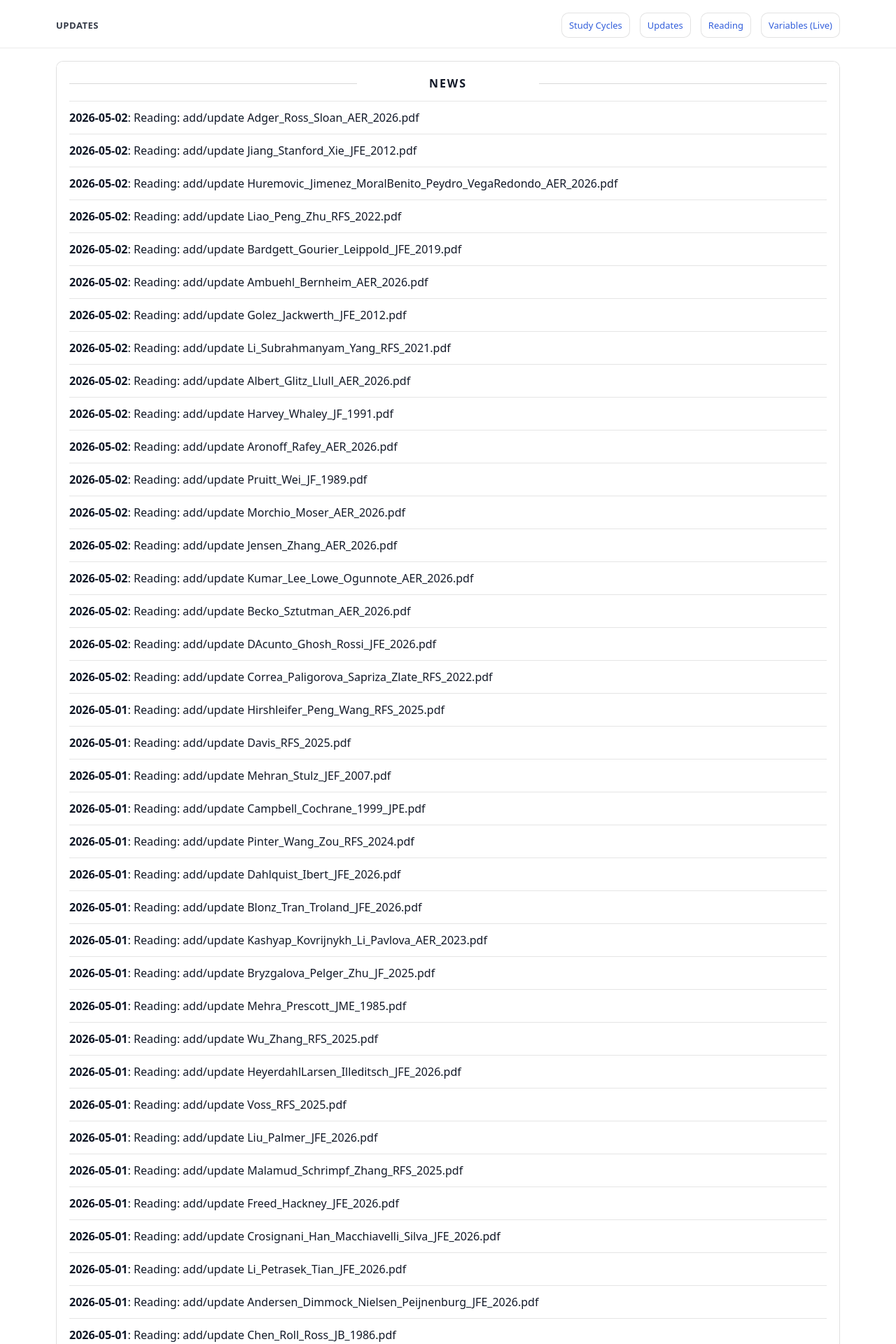
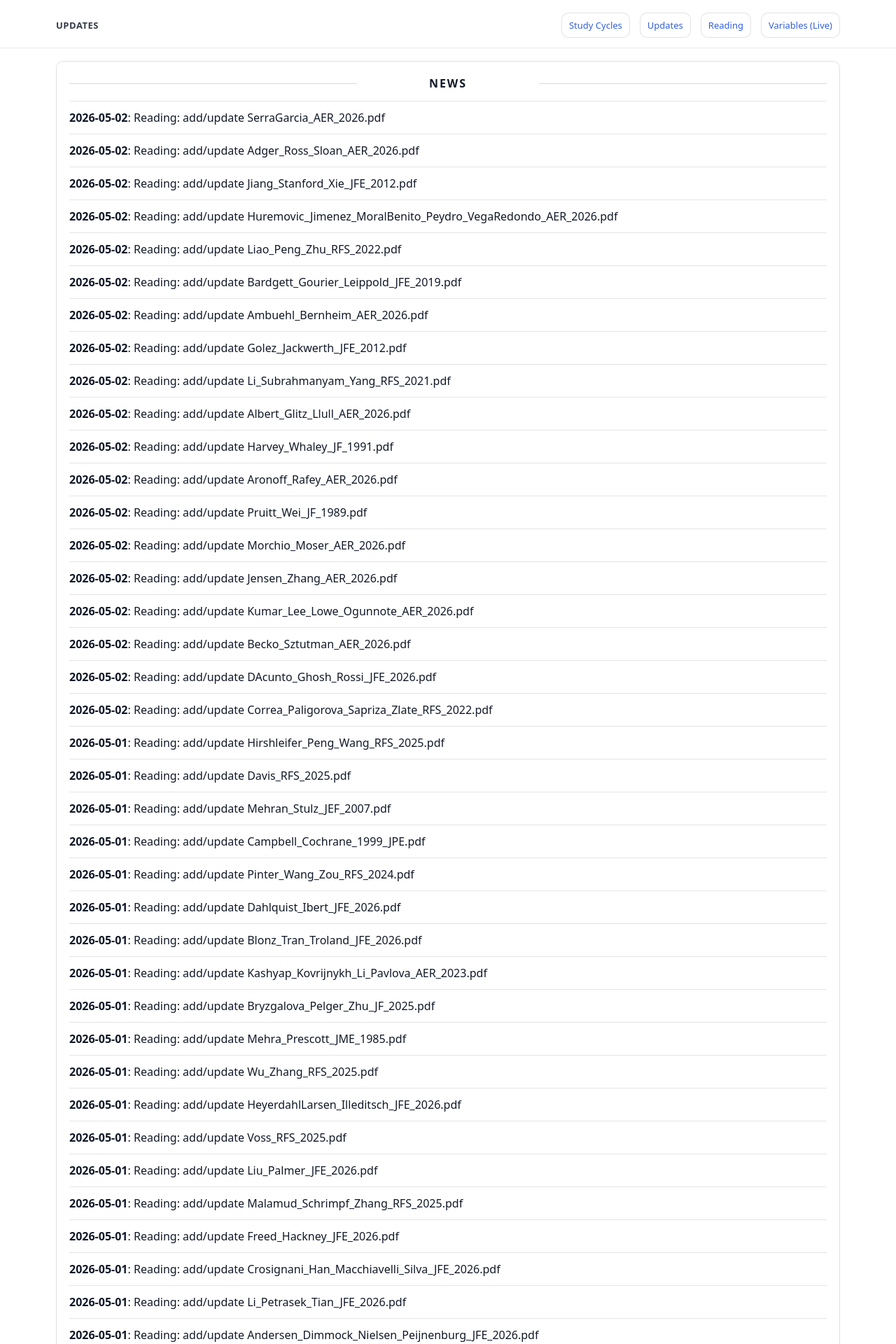
Before and after one commit to yaxinzn/study-archive, a Jekyll site: the page built from updates/index.md, in a window 1280 px wide. Shown: the top 1920 px of the page at 70% size. Built offline with Jekyll 4.4.1, drawn with Linux system fonts in a browser that asks for light colours; some of the changed text lies outside the part shown.

Commit message:
chore: update NEWS feed

```diff
--- a/_data/news.yml
+++ b/_data/news.yml
@@ -1,4 +1,7 @@
 # Auto-generated update history (sorted newest -> oldest). Do not edit manually.
+- ts: "1777717733"
+  date: "2026-05-02"
+  title: "Reading: add/update SerraGarcia_AER_2026.pdf"
 - ts: "1777717647"
   date: "2026-05-02"
   title: "Reading: add/update Adger_Ross_Sloan_AER_2026.pdf"
```
